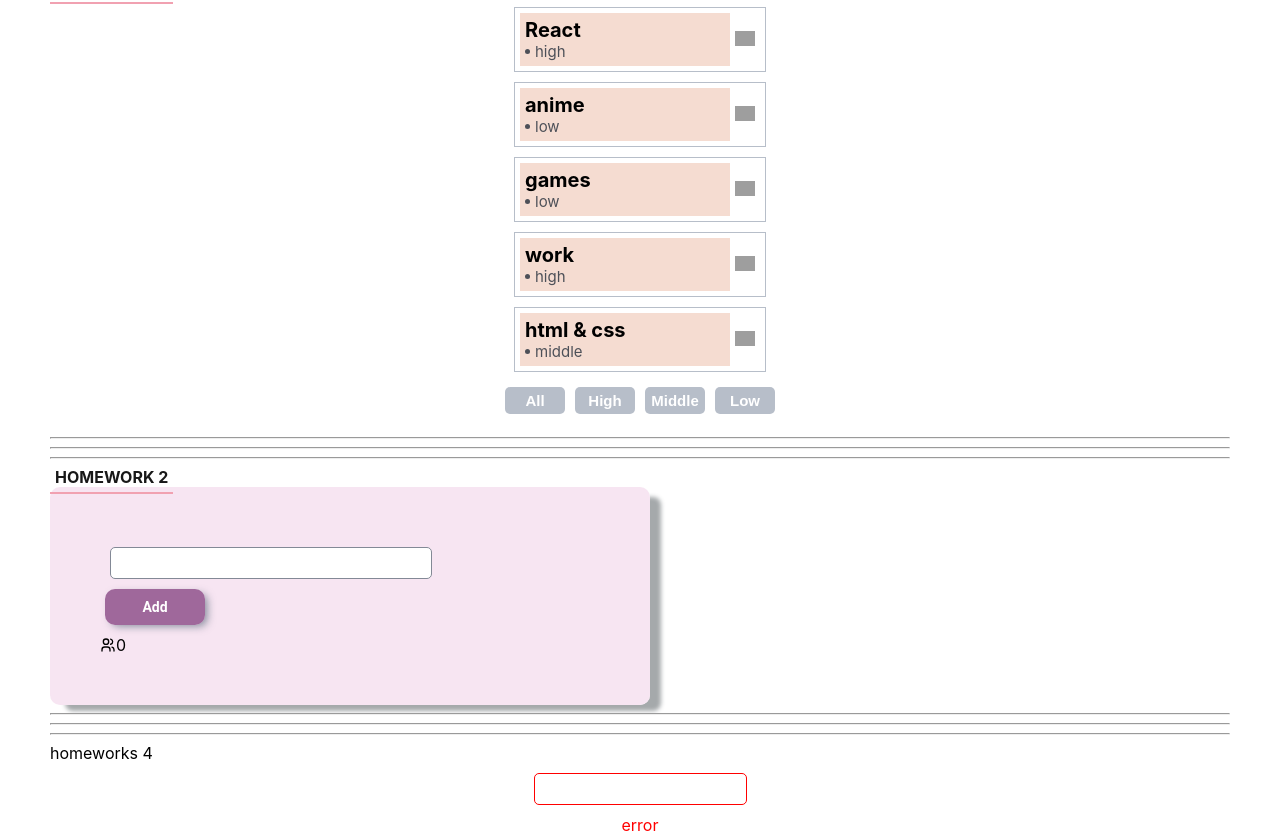
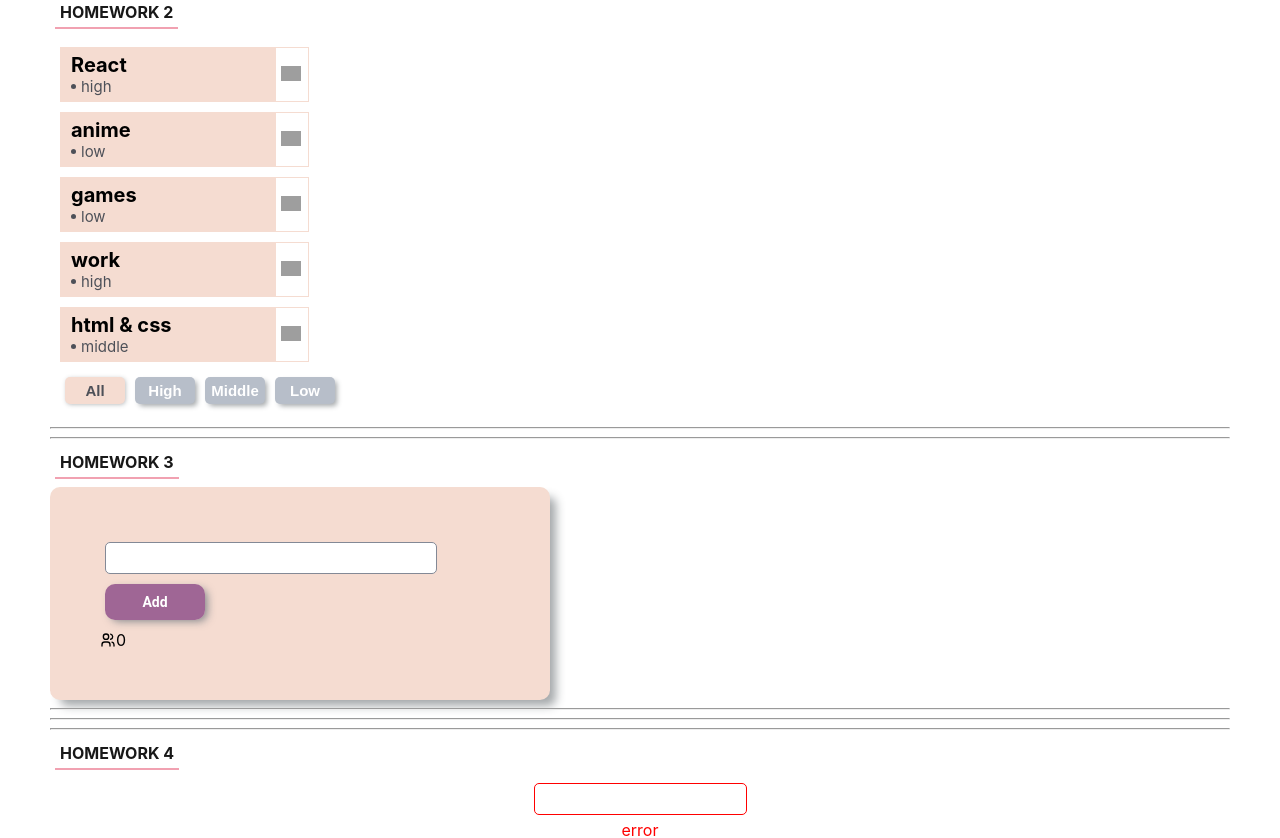
Before and after one commit to LenokSam/homeworks, a React (Create React App) app: page /#/pre-junior in a window 1280 px wide. Shown: the part 326-1164 px from the top of the page. Built offline with nearby package versions, Linux system fonts and the light colour scheme; grey boxes are pictures that could not be loaded.

Commit message:
change css hw1-4

```diff
--- a/src/index.css
+++ b/src/index.css
@@ -31,5 +31,14 @@ code {
   text-decoration: none;
   color: #181818;
   font-weight: bold;
+  margin-bottom: 10px;
+}
+
+.title__hw span {
+  padding: 5px;
+  text-decoration: none;
+  color: #181818;
+  font-weight: bold;
   border-bottom: 2px solid #F1A1B1;
+  margin-bottom: 10px;
 }
--- a/src/p2-homeworks/h1/HW1.tsx
+++ b/src/p2-homeworks/h1/HW1.tsx
@@ -18,7 +18,7 @@ function HW1() {
   return (
     <div>
       <hr/>
-      <span className={'title__hw'}>HOMEWORK 1</span>
+      <div className={'title__hw'}><span>HOMEWORK 1</span></div>
 
       <Message
         avatar={messageData.avatar}
--- a/src/p2-homeworks/h2/Affairs.module.css
+++ b/src/p2-homeworks/h2/Affairs.module.css
@@ -2,7 +2,7 @@
   display: flex;
   flex-direction: column;
   justify-content: center;
-  align-items: center;
+  align-items: flex-start;
   padding: 10px;
 }
 
@@ -12,9 +12,10 @@
   justify-content: flex-start;
   background-color: #F5DCD1;
   padding: 5px;
+  padding-left: 10px;
 }
 
-.filters {
+.filters__btn {
   display: flex;
   flex-direction: row;
   justify-content: flex-start;
@@ -47,8 +48,8 @@
   align-items: center;
   margin-bottom: 10px;
   justify-content: flex-start;
-  padding: 5px;
-  border: 1px solid #B7BEC9;
+  border: 1px solid #F5DCD1;
+  width: 247px;
 }
 
 .button__delete {
@@ -65,8 +66,19 @@
   font-size: 15px !important;
   background-color: #B7BEC9 !important;
   color: white !important;
+  padding: 5px !important;
+  box-shadow: 3px 3px 5px -1px rgba(37, 46, 52, 0.41);
+}
+
+.btn__filter_active {
+  border: 2px solid rgb(92, 44, 89);
+  width: 60px;
+  font-size: 15px !important;
+  background-color: #F5DCD1 !important;
+  color: #4D5058 !important;
   margin: 5px !important;
   padding: 5px !important;
+  box-shadow: 1px 1px 5px -1px rgba(37, 46, 52, 0.41);
 }
 
 .active {
--- a/src/p2-homeworks/h2/AlternativeAffairs.tsx
+++ b/src/p2-homeworks/h2/AlternativeAffairs.tsx
@@ -1,11 +1,63 @@
 import React from 'react'
+import {AffairType, DefaultAffairsType, FilterType} from './HW2';
+import Affair from './Affair';
+import s from './Affairs.module.css';
+import SuperButton from '../h4/common/c2-SuperButton/SuperButton';
 
-function AlternativeAffairs() {
-    return (
-        <div>
+type AlternativeAffairsPropsType = {
+  data: DefaultAffairsType
+  setFilter: (filter: FilterType) => void
+  deleteAffairCallback: (_id: number) => void
+  filter: FilterType
+}
 
-        </div>
-    )
+const AlternativeAffairs: React.FC<AlternativeAffairsPropsType> = ({data, setFilter, deleteAffairCallback, filter}) => {
+  const mappedAffairs = data.map((a: AffairType) => (
+    <Affair
+      key={a._id}
+      affair={a}
+      deleteAffairCallback={deleteAffairCallback}
+    />
+  ))
+
+  const getClassName = (filterBtn: FilterType) => {
+    return filter === filterBtn ? s.btn__filter_active : s.btn__filter
+  }
+
+  return (
+    <div className={s.affair__list}>
+
+      {mappedAffairs}
+
+      <div className={s.filters__btn}>
+        <SuperButton
+          onClick={() => setFilter('all')}
+          className={getClassName('all')}
+        >
+          All
+        </SuperButton>
+        <SuperButton
+          onClick={() => setFilter('high')}
+          className={getClassName('high')}
+        >
+          High
+        </SuperButton>
+        <SuperButton
+          onClick={() => setFilter('middle')}
+          className={getClassName('middle')}
+        >
+          Middle
+        </SuperButton>
+        <SuperButton
+          onClick={() => setFilter('low')}
+          className={getClassName('low')}
+        >
+          Low
+        </SuperButton>
+
+      </div>
+    </div>
+  )
 }
 
 export default AlternativeAffairs
--- a/src/p2-homeworks/h2/HW2.tsx
+++ b/src/p2-homeworks/h2/HW2.tsx
@@ -1,5 +1,6 @@
 import React, {useState} from 'react'
 import Affairs from './Affairs'
+import AlternativeAffairs from './AlternativeAffairs';
 
 // types
 export type AffairPriorityType = 'high' | 'low' | 'middle'
@@ -20,7 +21,6 @@ const defaultAffairs: DefaultAffairsType = [ // need to fix any
 ]
 
 
-// pure helper functions
 export const filterAffairs = (affairs: DefaultAffairsType, filter: FilterType): DefaultAffairsType => {
   if (filter === 'all') return affairs
   else return affairs.filter(a => a.priority === filter)
@@ -38,17 +38,22 @@ function HW2() {
   return (
     <div>
       <hr/>
-      <span className={'title__hw'}>HOMEWORK 2</span>
+      <div className={'title__hw'}><span>HOMEWORK 2</span></div>
 
-      <Affairs
+      {/*<Affairs*/}
+      {/*  data={filteredAffairs}*/}
+      {/*  setFilter={setFilter}*/}
+      {/*  deleteAffairCallback={deleteAffairCallback}*/}
+      {/*/>*/}
+
+      {/*<hr/>*/}
+      {/*/!*для личного творчества, могу проверить*!/*/}
+      <AlternativeAffairs
         data={filteredAffairs}
         setFilter={setFilter}
         deleteAffairCallback={deleteAffairCallback}
+        filter={filter}
       />
-
-      <hr/>
-      {/*для личного творчества, могу проверить*/}
-      {/*<AlternativeAffairs/>*/}
       <hr/>
     </div>
   )
--- a/src/p2-homeworks/h3/Greeting.module.css
+++ b/src/p2-homeworks/h3/Greeting.module.css
@@ -23,11 +23,11 @@
 }
 
 .formWrapper {
-  width: 500px;
+  width: 400px;
   border-radius: 10px;
   padding: 50px;
-  background-color: rgba(247, 228, 242, 0.95);
-  box-shadow: 13px 8px 4px -2px rgba(37, 46, 52, 0.41);
+  background-color: #F5DCD1;
+  box-shadow: 8px 8px 10px -2px rgba(37, 46, 52, 0.41);
 }
 
 .totalUsers {
@@ -37,7 +37,7 @@
   align-items: center;
 }
 
-.btn {
+.btn__add {
   width: 100px;
   background: rgba(138, 73, 134, 0.8) !important;
   box-shadow: 4px 3px 8px -2px rgba(34, 60, 80, 0.56);
@@ -48,7 +48,7 @@
   border-width: 0;
   border-radius: 10px;
   font-family: 'Roboto', sans-serif;
-
+  margin-top: 10px;
 }
 
 
--- a/src/p2-homeworks/h3/Greeting.tsx
+++ b/src/p2-homeworks/h3/Greeting.tsx
@@ -31,7 +31,7 @@ const Greeting: React.FC<GreetingPropsType> = (
       <div>
         <SuperButton
           onClick={addUser}
-          className={s.btn}
+          className={s.btn__add}
         >
           Add
         </SuperButton>
--- a/src/p2-homeworks/h3/GreetingContainer.tsx
+++ b/src/p2-homeworks/h3/GreetingContainer.tsx
@@ -14,6 +14,7 @@ const GreetingContainer: React.FC<GreetingContainerPropsType> = ({users, addUser
 
   const setNameCallback = (e: ChangeEvent<HTMLInputElement>) => {
     setName(e.target.value)
+    setError('')
   }
 
 
--- a/src/p2-homeworks/h3/HW3.tsx
+++ b/src/p2-homeworks/h3/HW3.tsx
@@ -18,7 +18,7 @@ function HW3() {
   return (
     <div>
       <hr/>
-      <span className={'title__hw'}>HOMEWORK 2</span>
+      <div className={'title__hw'}><span>HOMEWORK 3</span></div>
 
       {/*should work (должно работать)*/}
       <GreetingContainer users={users} addUserCallback={addUserCallback}/>
--- a/src/p2-homeworks/h4/HW4.tsx
+++ b/src/p2-homeworks/h4/HW4.tsx
@@ -22,7 +22,7 @@ function HW4() {
   return (
     <div>
       <hr/>
-      homeworks 4
+      <div className={'title__hw'}><span>HOMEWORK 4</span></div>
 
       <div className={s.column}>
         <SuperInputText
--- a/src/p2-homeworks/h4/common/c1-SuperInputText/SuperInputText.module.css
+++ b/src/p2-homeworks/h4/common/c1-SuperInputText/SuperInputText.module.css
@@ -1,25 +1,25 @@
 .superInput {
   display: block;
-  margin: 10px;
+  padding-left: 10px;
+  background: #FFF;
+  line-height: 30px;
+  border-radius: 5px;
+  font-family: 'Roboto', sans-serif;
+  outline: none;
+  border: 1px solid #838996;
+  margin: 5px;
+}
+
+.errorInput {
+  display: block;
   padding: 0 10px;
   background: #FFF;
   line-height: 30px;
   border-radius: 5px;
   font-family: 'Roboto', sans-serif;
   outline: none;
-  border: 1px solid #838996
-}
-
-.errorInput {
-  display: block;
-  margin: 10px;
-  padding: 0 10px;
-  background: #FFF;
-  line-height: 30px;
-  border-radius: 5px;
-  font-family: 'Roboto', sans-serif;
-  outline: none;
-  border: 1px solid red
+  border: 1px solid red;
+  margin: 5px;
 }
 
 .error {
--- a/src/p2-homeworks/h4/common/c2-SuperButton/SuperButton.module.css
+++ b/src/p2-homeworks/h4/common/c2-SuperButton/SuperButton.module.css
@@ -15,7 +15,7 @@
   border-radius: 5px;
   font-weight: bold;
   background-color: #F1A1B1;
-  color: #FFFFFF !important;
+  color: #FFFFFF;
   margin: 5px;
   font-size: 20px;
 }
```
